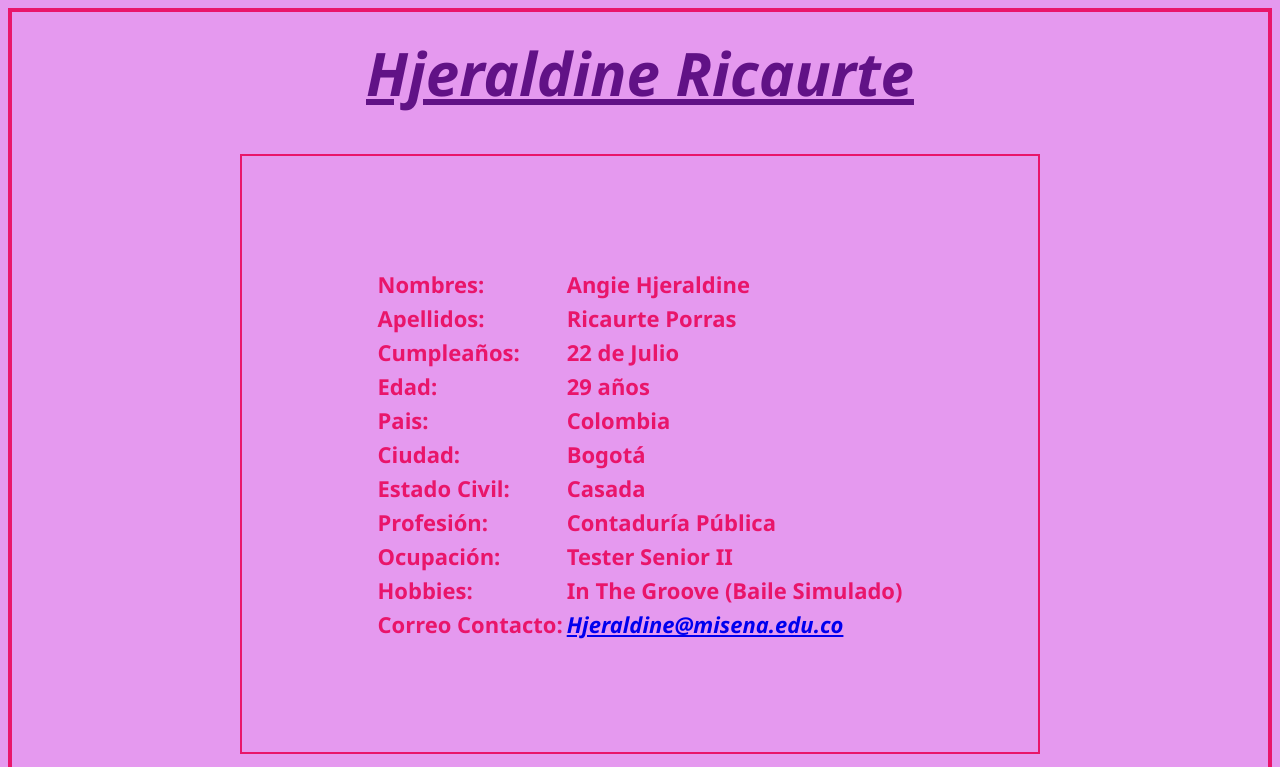
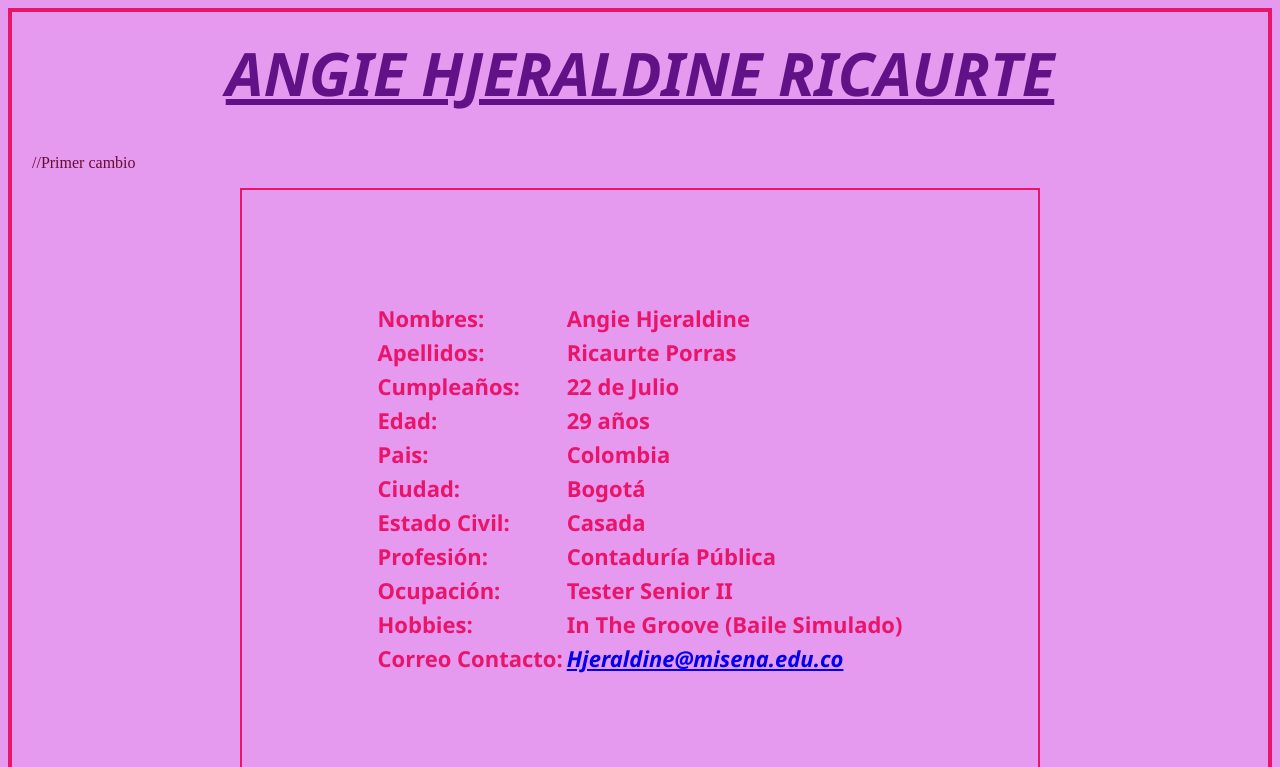
Before and after one commit to HJERALDINE/HJERALDINE_ADSI, a plain HTML site: page Hjeraldine1/Blog Hjeraldine.html in a window 1280 px wide. Shown: the top 767 px of the page. Drawn offline with Linux system fonts and the light colour scheme.

Commit message:
Se modifica linea 18 (primer)

```diff
--- a/Hjeraldine1/Blog Hjeraldine.html
+++ b/Hjeraldine1/Blog Hjeraldine.html
@@ -15,7 +15,7 @@
     </head>
 
     <body>
-        <center><h1> <i>Hjeraldine Ricaurte </i> </h1></center>
+        <center><h1> <i>ANGIE HJERALDINE RICAURTE </i> </h1></center> //Primer cambio
 
         <center>
         <div style="width: 800;">
```
